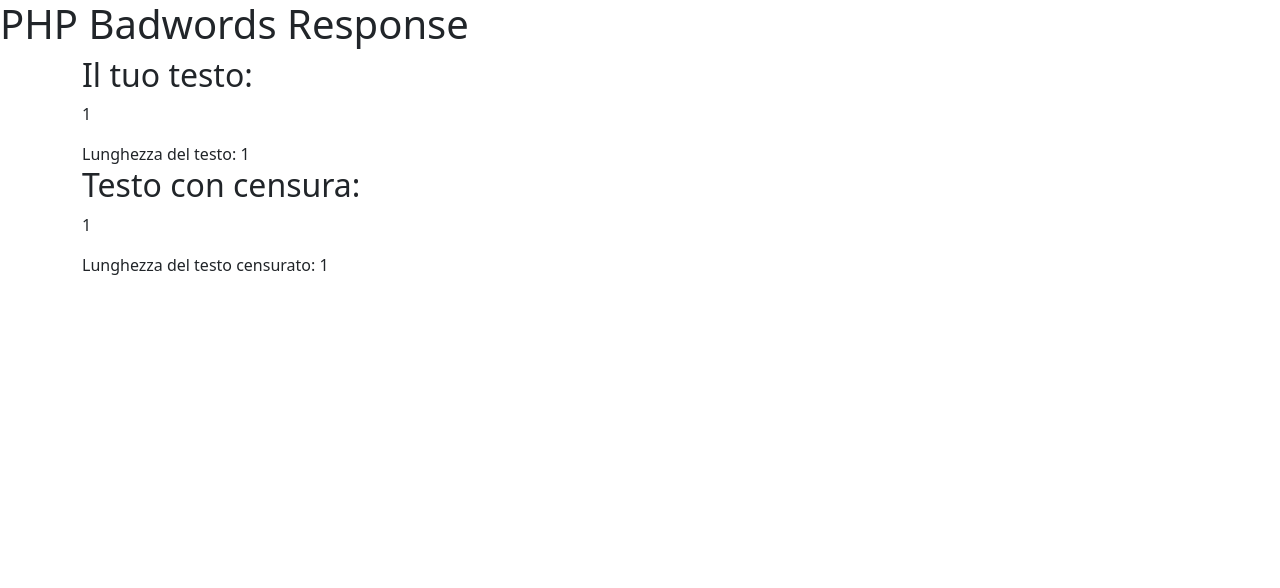
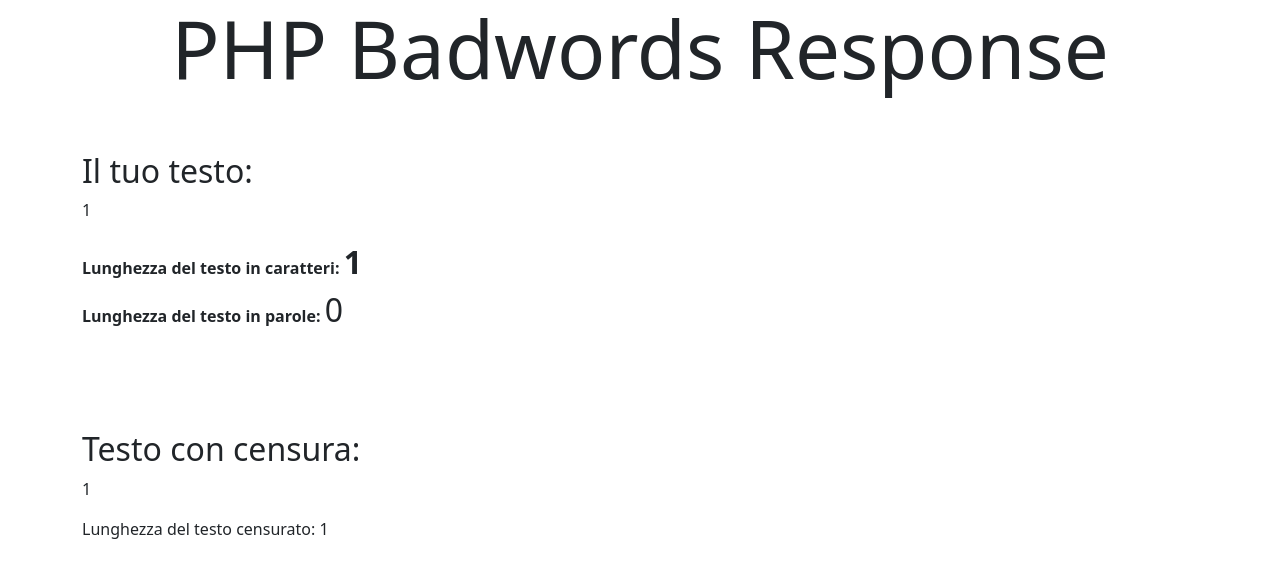
Before and after one commit to leonardomastrangelo/php-badwords, a PHP site: page /response.php?paragraph=1 in a window 1280 px wide. Shown: the top 588 px of the page. Run offline with PHP 8.4, Linux system fonts and the light colour scheme; data that the repository does not hold is empty.

Commit message:
completed bonus

```diff
--- a/response.php
+++ b/response.php
@@ -6,6 +6,9 @@ $paragraphLength = strlen($paragraph);
 $censure = $_GET["censure"];
 $censuredText = str_replace($censure, "***", $paragraph);
 $censuredTextLength = strlen($censuredText);
+
+//bonus
+$wordsNumber = str_word_count($paragraph);
 
 ?>
 
@@ -22,25 +25,36 @@ $censuredTextLength = strlen($censuredText);
 </head>
 
 <body>
-    <header>
-        <h1>PHP Badwords Response</h1>
+    <header class="text-center">
+        <h1 class="display-1">PHP Badwords Response</h1>
+    </header>
     <main class="container">
         <!-- text & length -->
-            <div>
+        <div class="py-5">
             <h2>
                 Il tuo testo:
             </h2>
             <p>
                 <?php echo $paragraph ?>
             </p>
+            <div>
+                <span class="fw-bold">
+                    Lunghezza del testo in caratteri:
                     <span>
-                    Lunghezza del testo:
+                        <span class="fs-2">
                             <?php echo $paragraphLength ?>
                         </span>
             </div>
+            <div>
+                <span class="fw-bold">Lunghezza del testo in parole:</span>
+                <span class="fs-2">
+                    <?php echo $wordsNumber ?>
+                </span>
+            </div>
+        </div>
 
         <!-- censure & text & length -->
-            <div>
+        <div class="py-5">
             <h2>
                 Testo con censura:
             </h2>
@@ -53,7 +67,6 @@ $censuredTextLength = strlen($censuredText);
             </span>
         </div>
     </main>
-    </header>
 
 </body>
 
```
Also changed, not shown: index.php (+9 -4 lines). Lines whose indentation alone changed are shown as unchanged.
